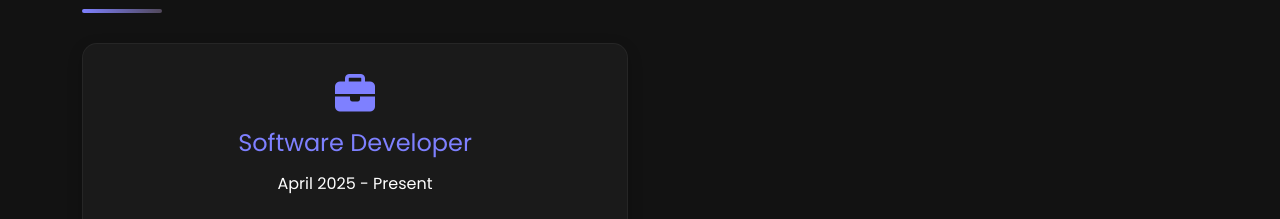
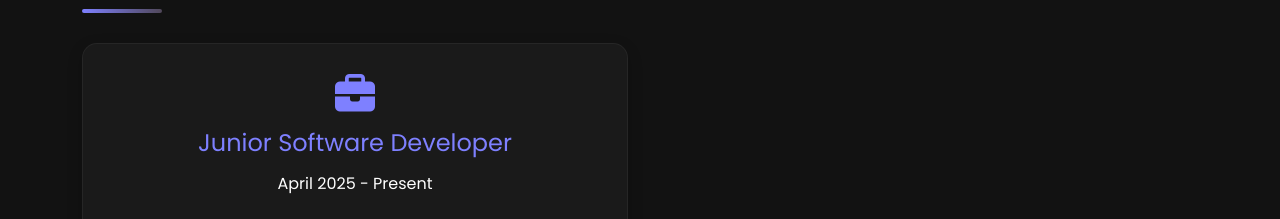
Before and after one commit to Rikeshwaran/Rikeshwaran.portfolio, a React (Vite) app in the folder Portfolio/: page / in a window 1280 px wide. Shown: the part 2026-2245 px from the top of the page. Built offline with nearby package versions, Linux system fonts and the light colour scheme.

Commit message:
year of exp updated

```diff
--- a/Portfolio/src/components/Body/WorkExperience.jsx
+++ b/Portfolio/src/components/Body/WorkExperience.jsx
@@ -21,7 +21,7 @@ function WorkExperience({ onOpenWorkExperience }) {
             }
           >
             <i className="fas fa-briefcase"></i>
-            <h4>Software Developer</h4>
+            <h4>Junior Software Developer</h4>
             <p>April 2025 - Present</p>
             <br />
             <h5>Younderbots OPC Private Limited</h5>
```
